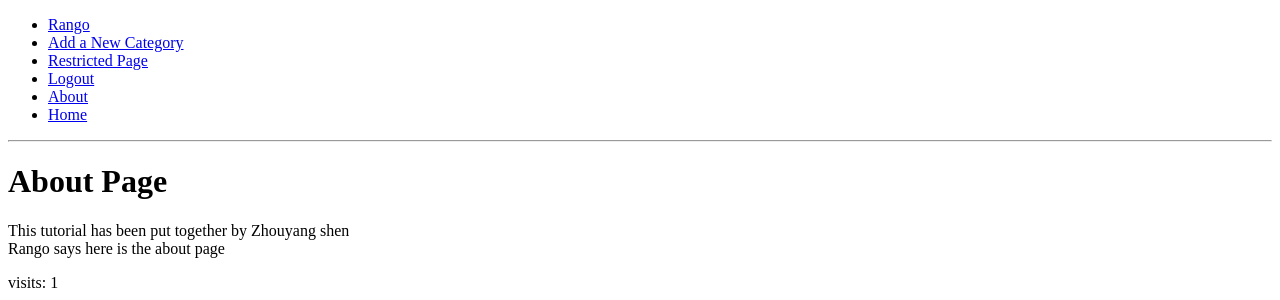
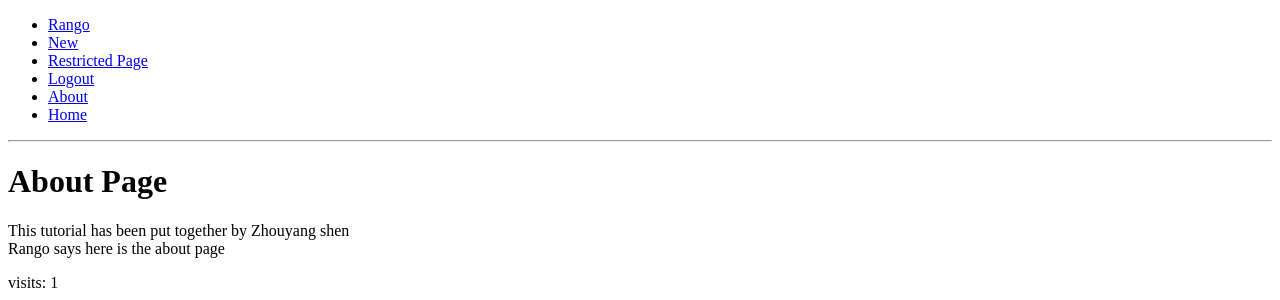
Before and after one commit to yangh56/tango_with_django_project, a Django app: page /rango/about/ in a window 1280 px wide. Shown: the top 300 px of the page. Run offline with Django 3.2, Linux system fonts and the light colour scheme; a user stored in the database is signed in; data comes from the database, SQL or seed files in the repository; both versions use the stored data as it was after the commit.

Commit message:
LAST ONE

```diff
--- a/tango_with_django_project/templates/rango/base.html
+++ b/tango_with_django_project/templates/rango/base.html
@@ -7,7 +7,7 @@
          <ul>
              <li><a href="{% url 'index' %}">Rango</a></li>
              {% if user.is_authenticated %}
-	        <li><a href="{% url 'add_category' %}">Add a New Category</a></li>
+	        <li><a href="{% url 'add_category' %}">New</a></li>
     		<li><a href="{% url 'restricted' %}">Restricted Page</a></li>
     		<li><a href="{% url 'logout' %}">Logout</a></li>
 	     {% else %}
```
Also changed, not shown: tango_with_django_project/db.sqlite3.
